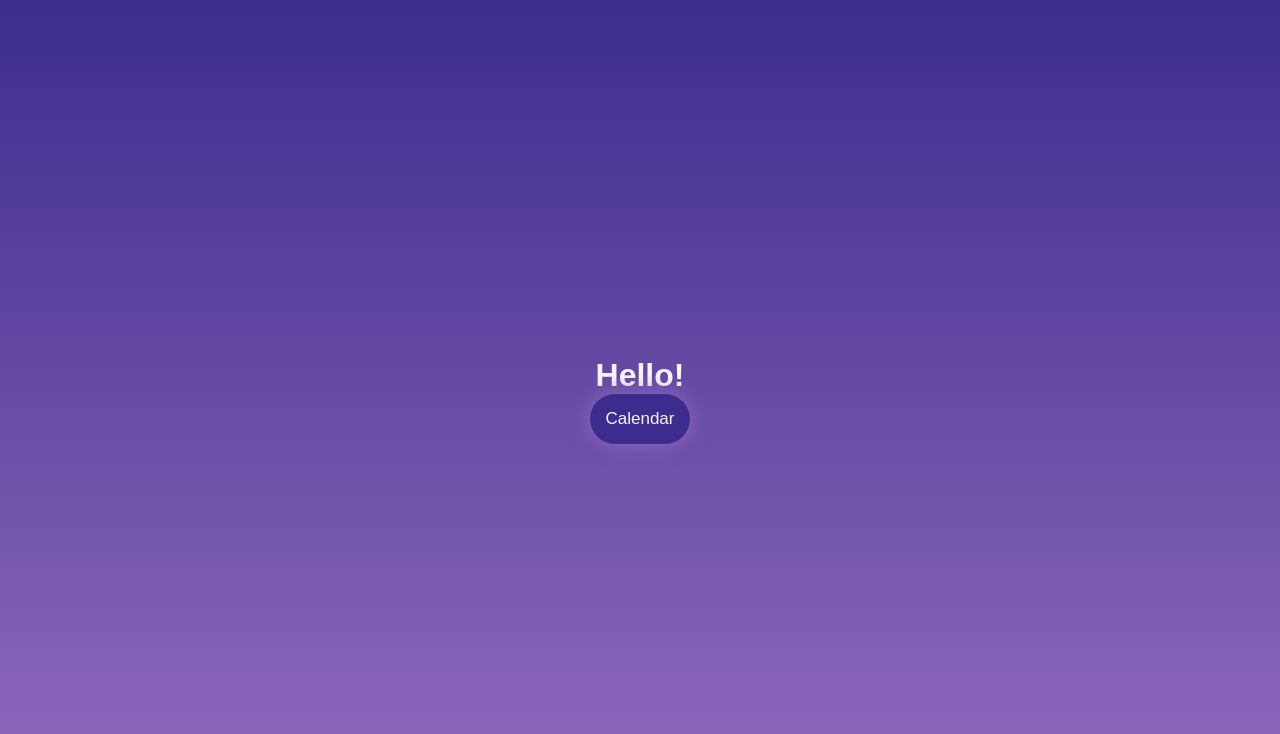
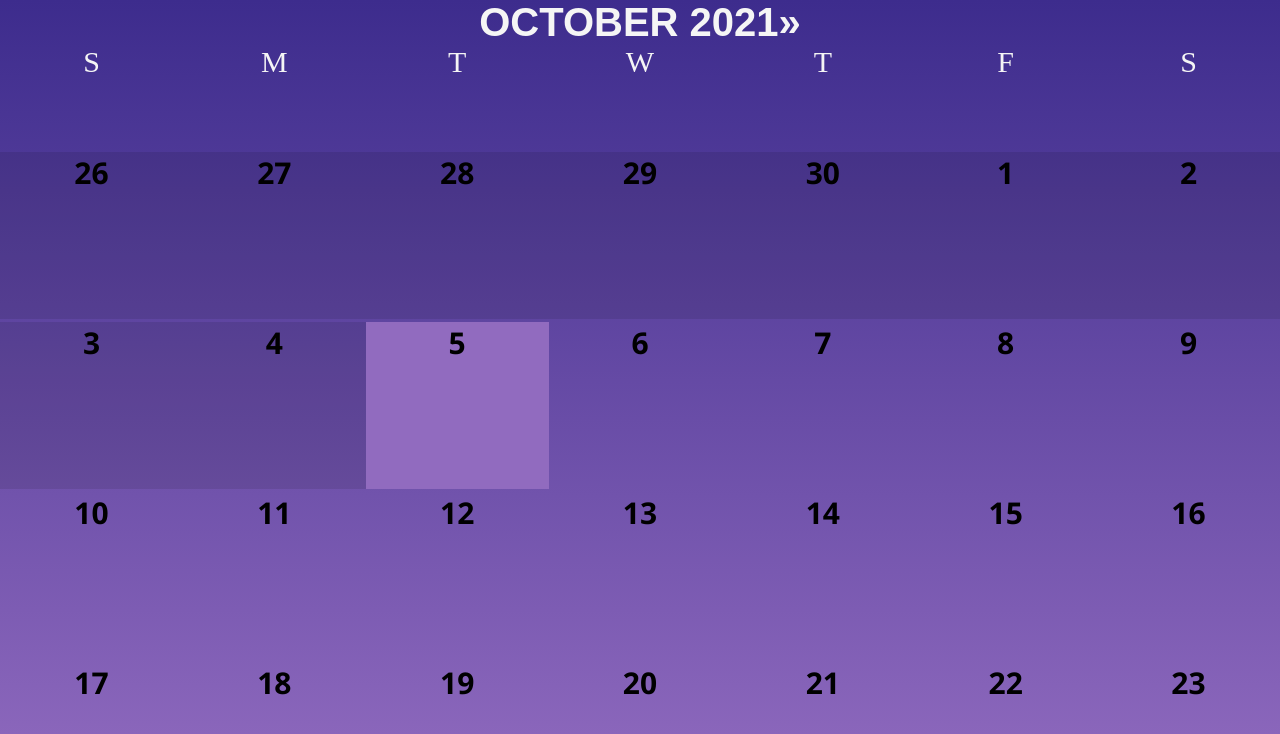
Before and after one commit to MicaioValente/Full-Stack-Calendar, a React (Create React App) app: page / in a window 1280 px wide. Shown: the top 734 px of the page. Built offline with nearby package versions, Linux system fonts and the light colour scheme.

Commit message:
feat(SPA aplication)

```diff
--- a/src/components/calendar/componentsStyles.js
+++ b/src/components/calendar/componentsStyles.js
@@ -16,8 +16,8 @@ export const Calendar = styled.div`
         font-family: 'Segoe UI', Tahoma, Geneva, Verdana, sans-serif;
         font-weight: 600;
         &:hover{
-            box-shadow: 0 0 1px pink
-            color: white;
+            box-shadow: 0 0 1px pink;
+
         }
     }
 `
--- a/src/pages/home/index.js
+++ /dev/null
@@ -1,16 +0,0 @@
-import React from 'react'
-import {Content} from './styles'
-
-
-
-
-
-export default function Home() {
-  return (
-    <Content>
-      <h1>Hello!</h1>
-    <div><a href='/calendar'>Calendar</a></div>
-
-    </Content>
-  );
-}
--- a/src/pages/home/styles.js
+++ /dev/null
@@ -1,35 +0,0 @@
-import styled from 'styled-components';
-
-
-
-export const Content = styled.div`
-  display: flex;
-  justify-content: center;
-  align-items: center;
-  flex-direction: column;
-  width: 100vw;
-  height: 100vh;
-  background: linear-gradient(#3D2C8D, #916BBF);
-    h1{
-      color: #f5f5f5;
-      font-family: 'Oswald', sans-serif;
-    }
-    div{
-      display: flex;
-      align-items: center;
-      justify-content: center;
-      background-color: #3D2C8D;
-      font-size: 17px;
-      color: #f5f5f5;
-      font-family: 'Oswald', sans-serif;
-      width: 100px;
-      height: 50px;
-      border-radius: 50px;
-      box-shadow: 0 0 20px #916bbf;
-      cursor: pointer;
-    }
-    a{
-      text-decoration: none;
-      color: #f5f5f5;
-    }
-`
--- a/src/routes.js
+++ b/src/routes.js
@@ -10,8 +10,7 @@ export default function Routes(){
     return(
         <BrowserRouter>
             <Switch>
-                <Route path='/' exact component={Home}/>
-                <Route path='/calendar' component={Calendar}/>
+                <Route path='/' component={Calendar}/>
             </Switch>
 
         </BrowserRouter>
```
